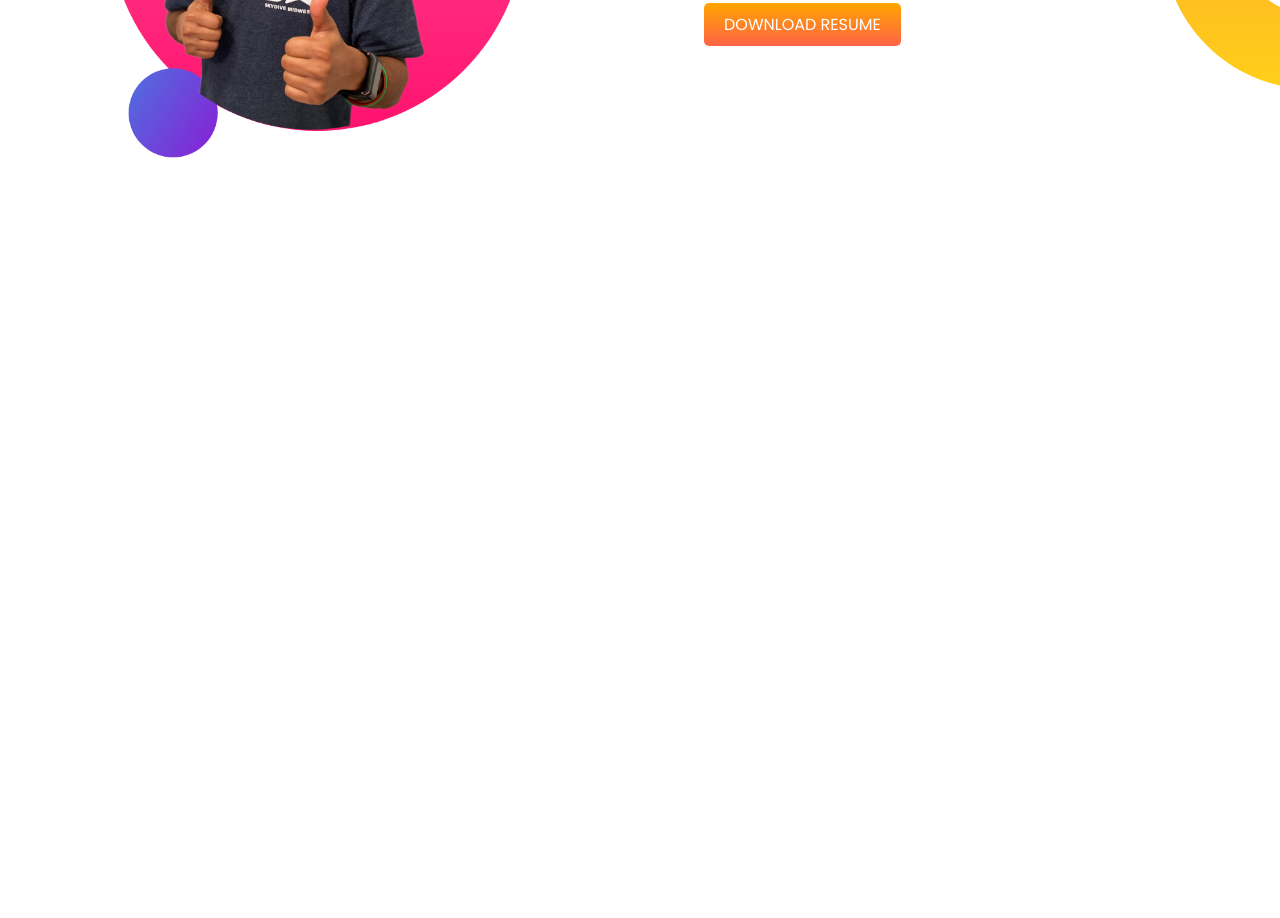
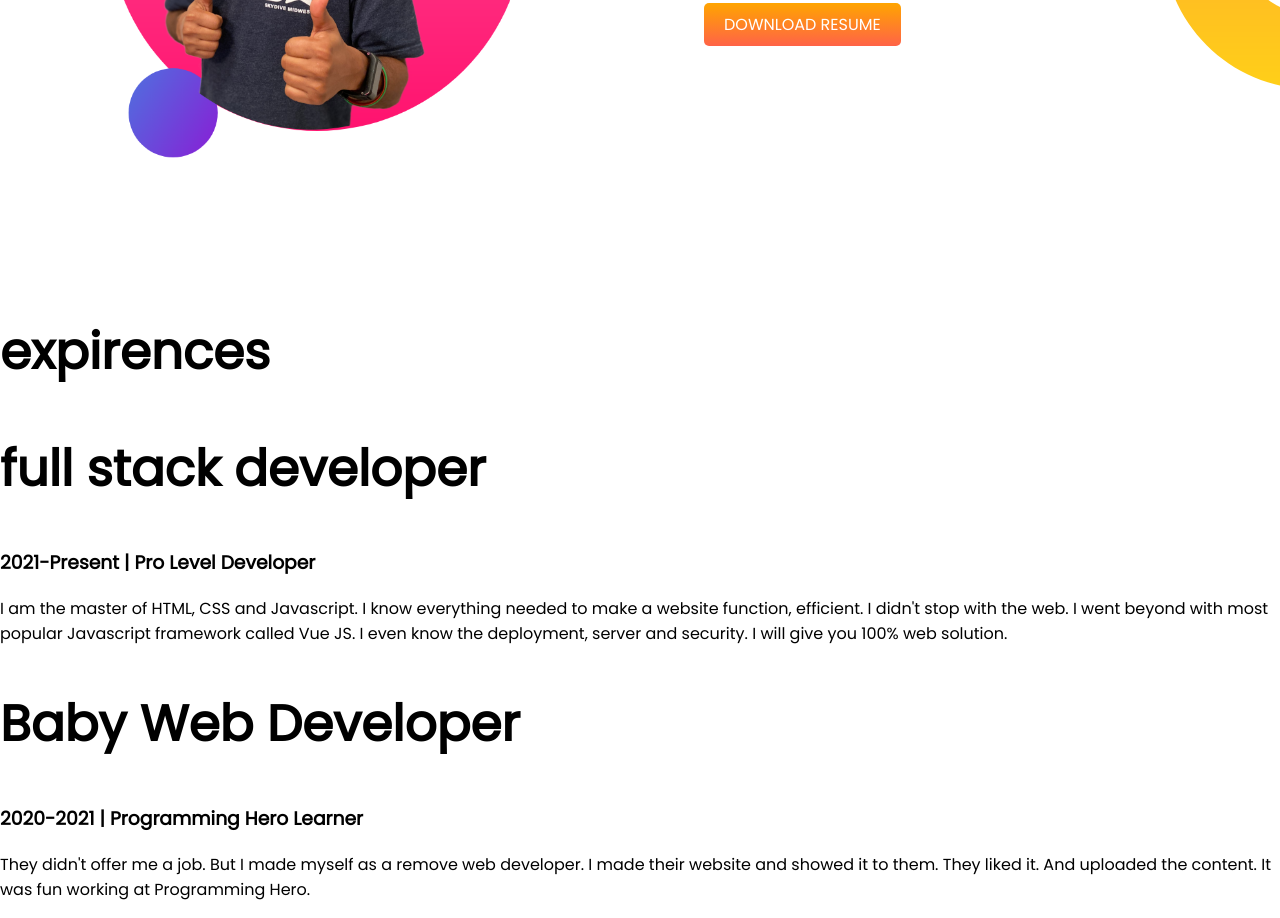
Before and after one commit to abrarmusfik/developer-portfolio, a plain HTML site: page index.html in a window 1280 px wide. Shown: the part 899-1817 px from the top of the page. Before the commit the page ends 1214 px from the top, so only its background shows below. Drawn offline with Linux system fonts and the light colour scheme.

Commit message:
bikal hoyse

```diff
--- a/index.html
+++ b/index.html
@@ -13,7 +13,7 @@
 </head>
 
 <body>
-    <section class="top-banner">
+    <section class="top-banner flexible">
         <div class="half-width">
             <h1> Welcome to </h1>
             <h1> <span class="ok"> omuker</span> our world ! </h1>
@@ -30,7 +30,7 @@
             <img src="images/jhankar.png" alt="">
         </div>
     </section>
-    <section class="dream-big">
+    <section class="dream-big flexible">
         <div class="half-width">
             <img src="images/jhankar2.png" alt="">
         </div>
@@ -43,6 +43,27 @@
             </a>
 
         </div>
+    </section>
+    <section class="expirences">
+        <h1> expirences</h1>
+        <div>
+
+            <h1> full stack developer</h1>
+            <h3> 2021-Present | Pro Level Developer</h3>
+            <p>I am the master of HTML, CSS and Javascript. I know everything needed to make a website function,
+                efficient. I didn't stop with the web. I went beyond with most popular Javascript framework called Vue
+                JS. I even know the deployment, server and security. I will give you 100% web solution.</p>
+
+
+        </div>
+        <div>
+            <h1> Baby Web Developer</h1>
+            <h3>2020-2021 | Programming Hero Learner</h3>
+            <p>They didn't offer me a job. But I made myself as a remove web developer. I made their website and showed
+                it to them. They liked it. And uploaded the content. It was fun working at Programming Hero.</p>
+
+
+        </div>
 
 
     </section>
--- a/style.css
+++ b/style.css
@@ -8,7 +8,7 @@ h1{
 .ok{
     color: orange;
 }
-section{
+.flexible{
     display: flex;
     margin-bottom: 150px;
 }
```
